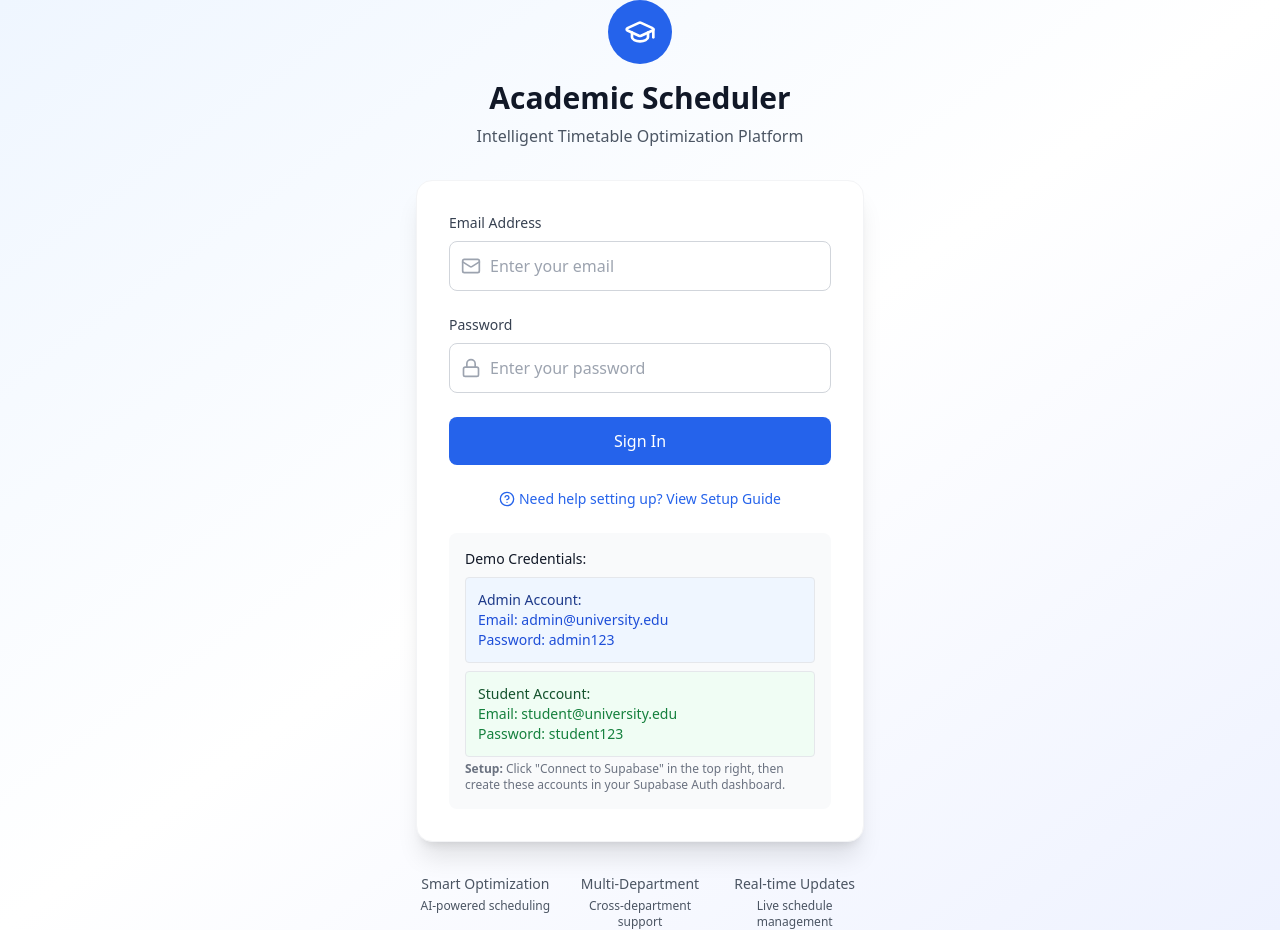
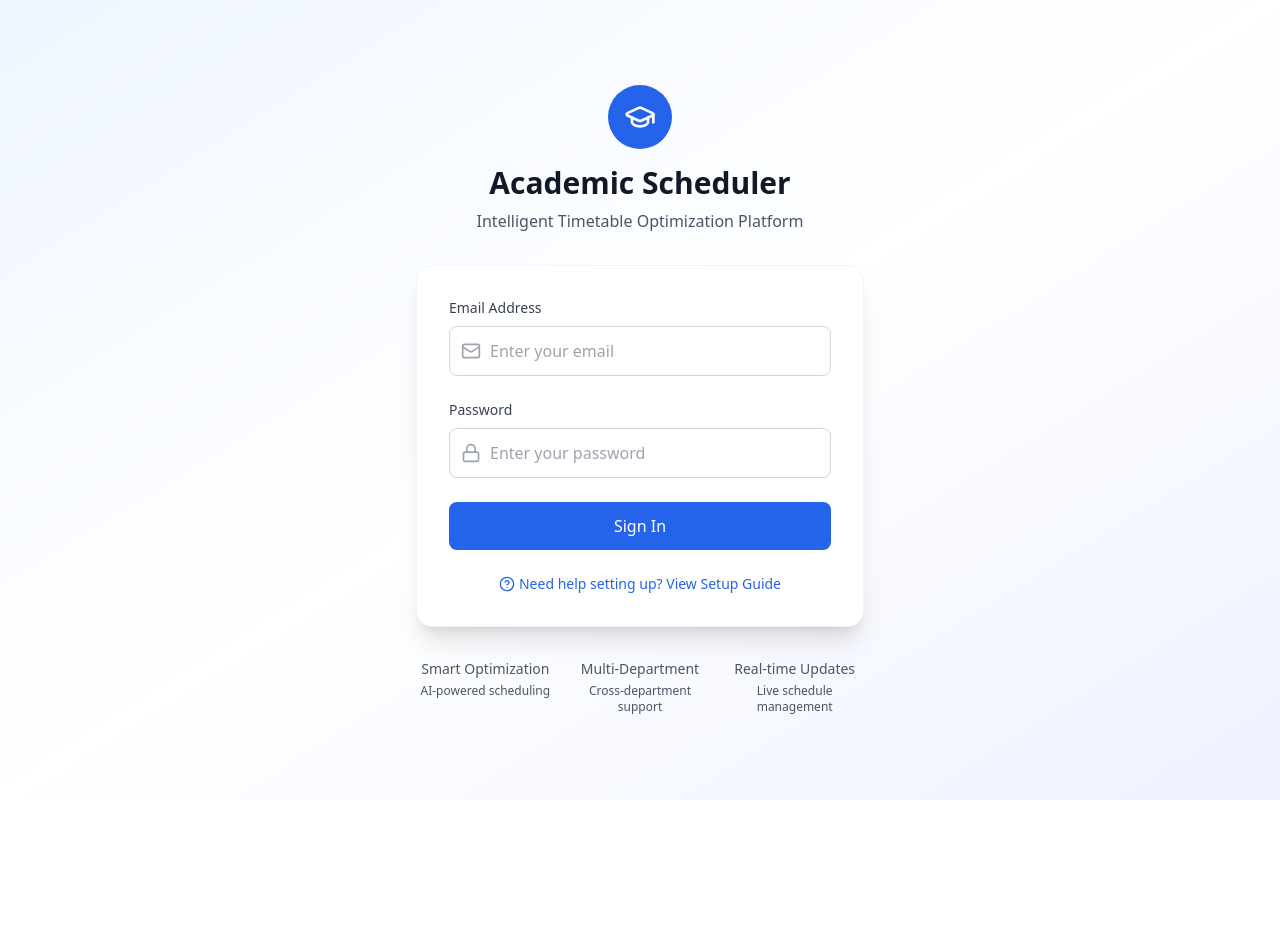
Before and after one commit to HONGKINGNIRMOND/Timetable_Scheduler, a React (Vite) app: page / in a window 1280 px wide. After the commit the page ends 800 px from the top, so only its background shows below. Built offline with nearby package versions, Linux system fonts and the light colour scheme; no server answers.

Commit message:
Updated UserSetupGuide.tsx

```diff
--- a/src/components/Login.tsx
+++ b/src/components/Login.tsx
@@ -128,27 +128,6 @@ export function Login() {
             </div>
           </form>
 
-          {/* Demo Credentials */}
-          <div className="mt-6 p-4 bg-gray-50 rounded-lg">
-            <h3 className="text-sm font-medium text-gray-900 mb-2">Demo Credentials:</h3>
-            <div className="space-y-1 text-sm text-gray-600">
-              <div className="space-y-2">
-                <div className="bg-blue-50 p-3 rounded border">
-                  <p className="font-medium text-blue-900">Admin Account:</p>
-                  <p className="text-blue-700">Email: admin@university.edu</p>
-                  <p className="text-blue-700">Password: admin123</p>
-                </div>
-                <div className="bg-green-50 p-3 rounded border">
-                  <p className="font-medium text-green-900">Student Account:</p>
-                  <p className="text-green-700">Email: student@university.edu</p>
-                  <p className="text-green-700">Password: student123</p>
-                </div>
-              </div>
-              <p className="text-xs mt-3 text-gray-500">
-                <strong>Setup:</strong> Click "Connect to Supabase" in the top right, then create these accounts in your Supabase Auth dashboard.
-              </p>
-            </div>
-          </div>
         </div>
 
         {/* Features */}
--- a/src/components/UserSetupGuide.tsx
+++ b/src/components/UserSetupGuide.tsx
@@ -13,7 +13,7 @@ export function UserSetupGuide() {
   const demoAccounts = [
     {
       role: 'Admin',
-      name: 'Dr. Sarah Johnson',
+      name: 'System Administrator',
       email: 'admin@university.edu',
       password: 'admin123',
       permissions: 'Full system access, user management, all departments',
@@ -21,7 +21,7 @@ export function UserSetupGuide() {
     },
     {
       role: 'Coordinator',
-      name: 'Prof. Michael Chen',
+      name: 'Department Coordinator',
       email: 'coordinator@university.edu',
       password: 'coord123',
       permissions: 'Department management, timetable creation, faculty assignment',
@@ -29,7 +29,7 @@ export function UserSetupGuide() {
     },
     {
       role: 'Reviewer',
-      name: 'Dr. Emily Rodriguez',
+      name: 'Academic Reviewer',
       email: 'reviewer@university.edu',
       password: 'review123',
       permissions: 'Timetable review and approval, conflict resolution',
```
